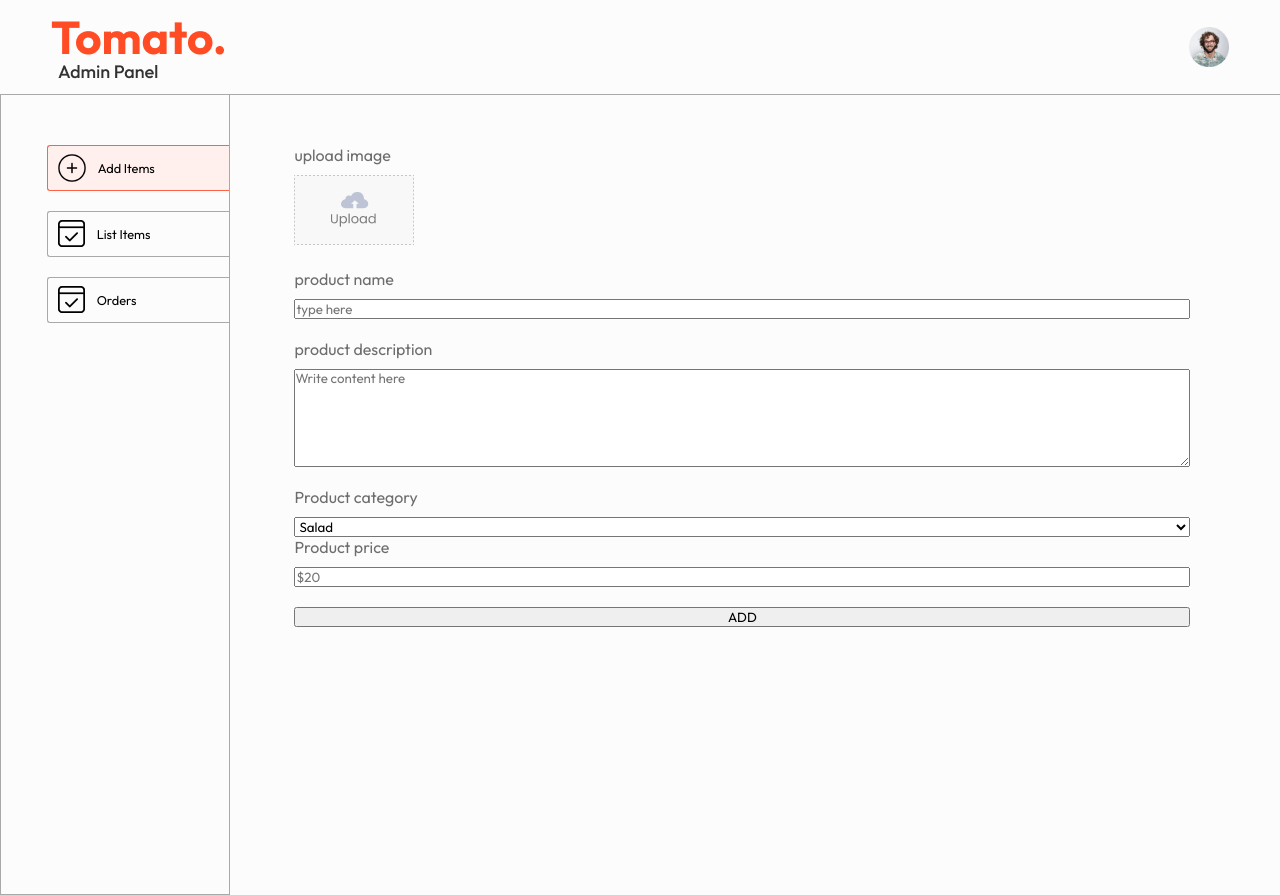
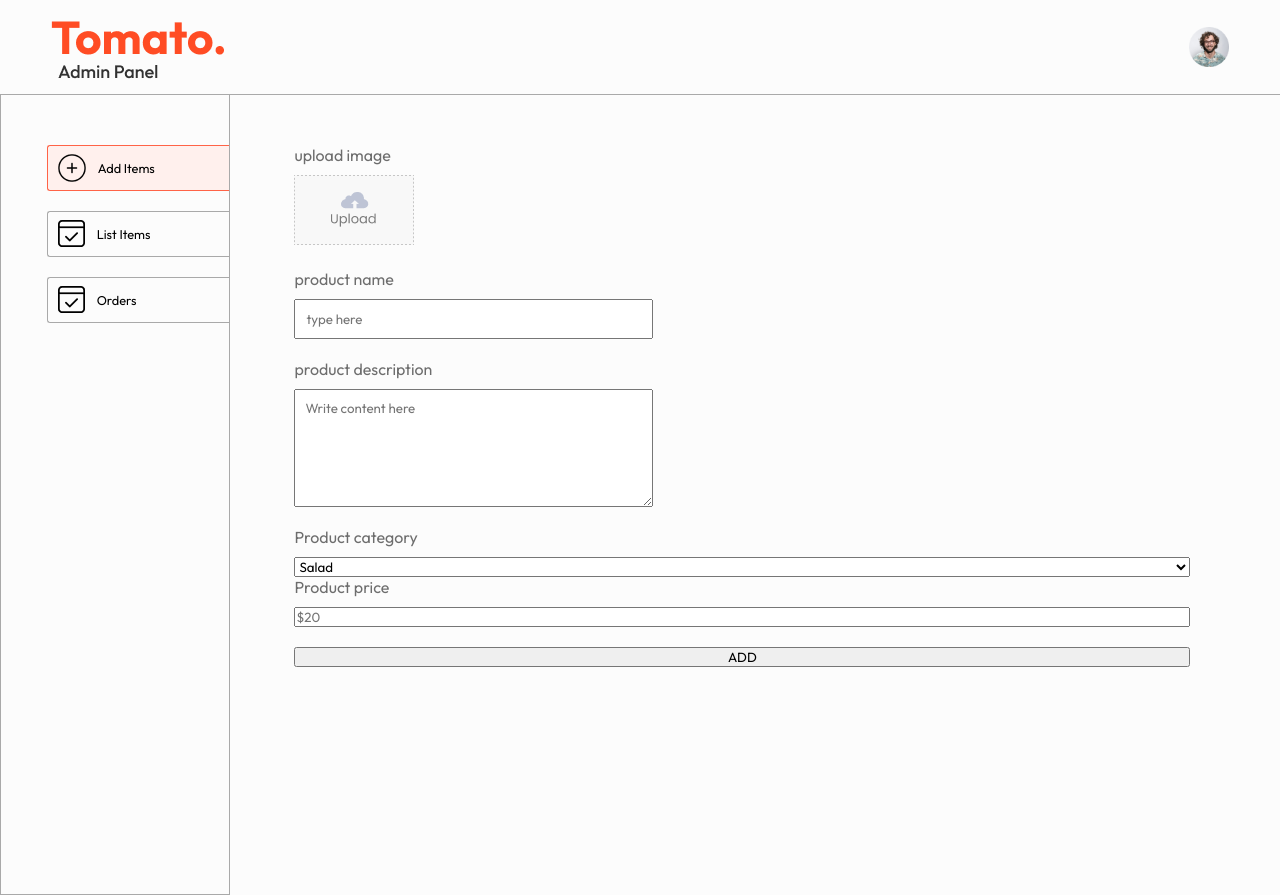
Before and after one commit to UdayChaudhary1/food-delivery-app, a React (Vite) app in the folder admin/: page /add in a window 1280 px wide. Built offline with nearby package versions, Linux system fonts and the light colour scheme.

Commit message:
Add padding and decrease the width of input field

```diff
--- a/admin/src/pages/Add/Add.css
+++ b/admin/src/pages/Add/Add.css
@@ -13,3 +13,11 @@
 .add-img-upload img{
   width: 120px;
 }
+
+.add-product-name, .add-product-description{
+  width: max(40%, 280px);
+}
+
+.add-product-name input, .add-product-description textarea{
+  padding: 10px;
+}
```
